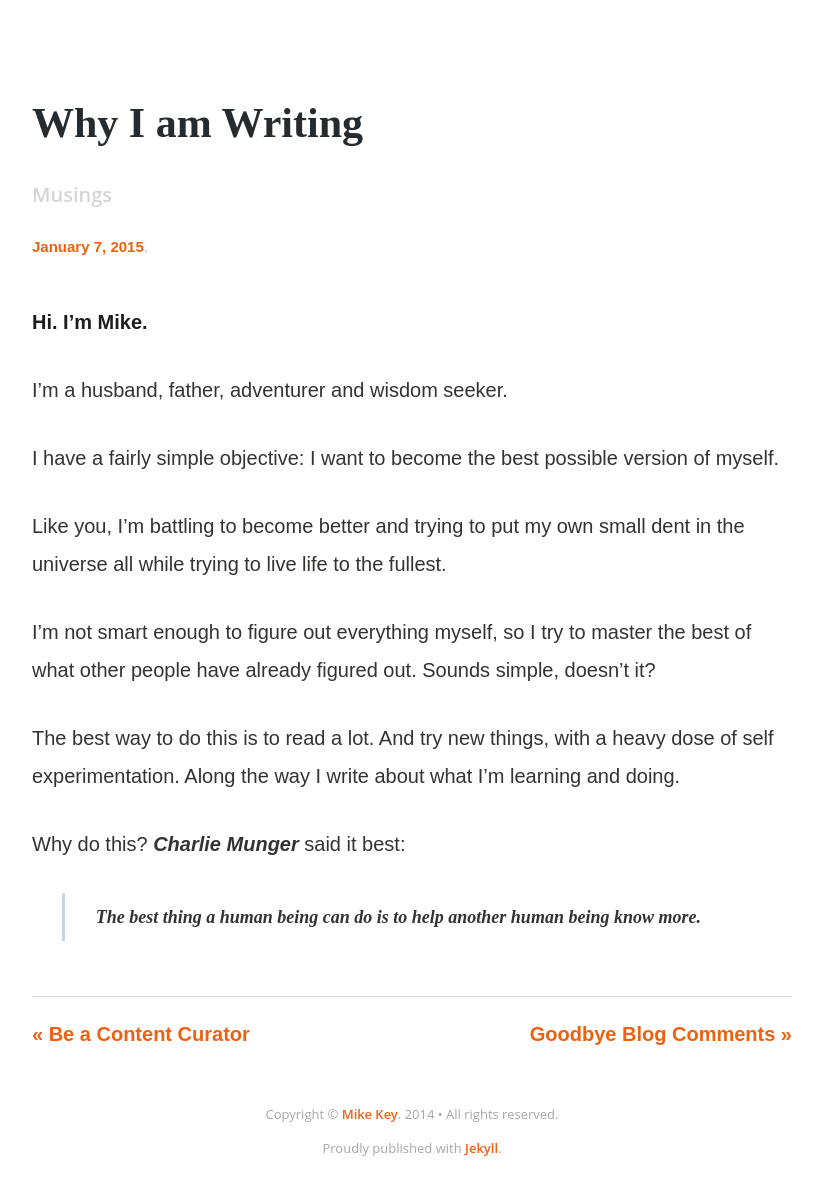
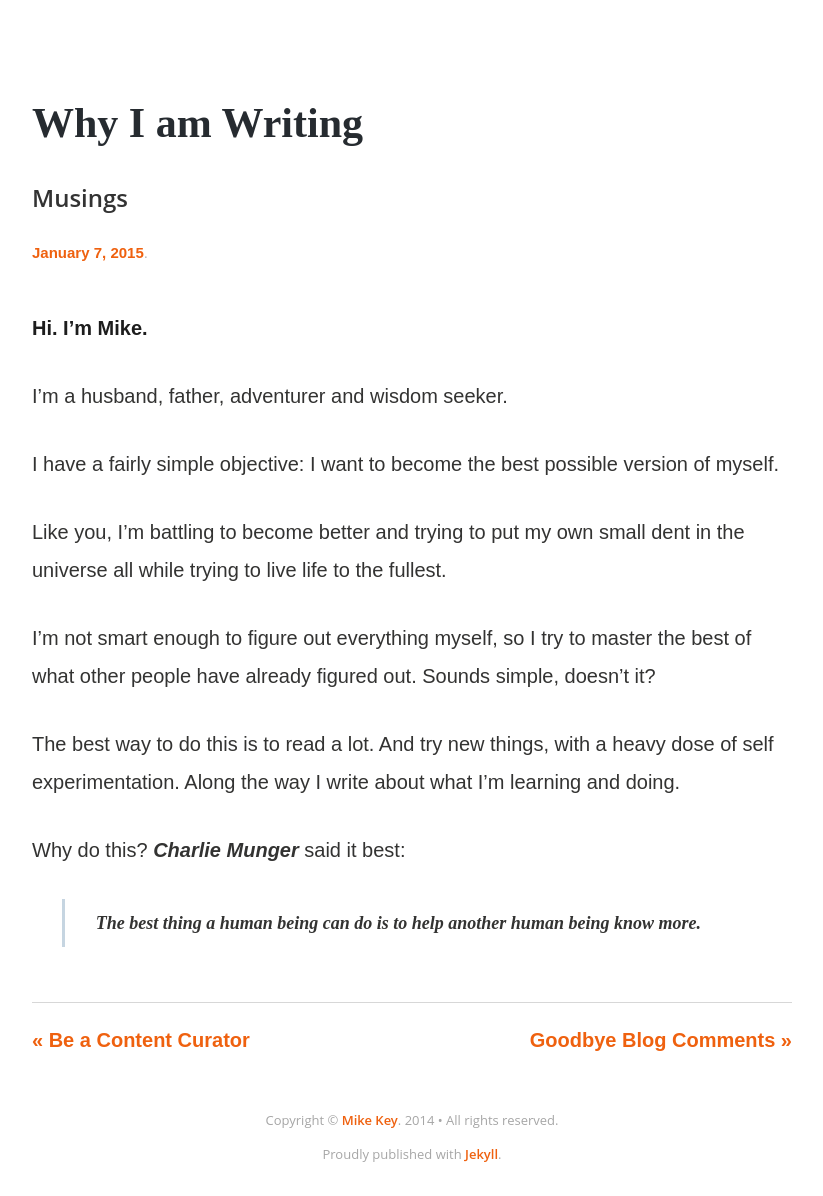
Before and after one commit to devbymike/mk3y.com, a Jekyll site: the page built from _posts/2015-01-07-Why-I-Write.md, in a window 1280 px wide and 1196 px high. Shown: the whole window, without its empty margins (228-1051 px from the left). Built offline with Jekyll 4.4.1, drawn with Linux system fonts in a browser that asks for light colours; nearby versions of some CDN libraries.

Commit message:
typography fixes

```diff
--- a/assets/css/posts.scss
+++ b/assets/css/posts.scss
@@ -136,8 +136,8 @@
 		}
 
 		h2{
-			font:600 20px 'Open Sans', Serif;
-			color:#D5D5D5;
+			font:600 24px 'Open Sans', Serif;
+			color:#333;
 			text-transform: capitalize;
 		}
 
@@ -355,7 +355,7 @@
 		}
 
 		h2{
-			margin:0;
+			margin:25px 0 0 0;
 			text-transform:capitalize;
 		}
 
```
